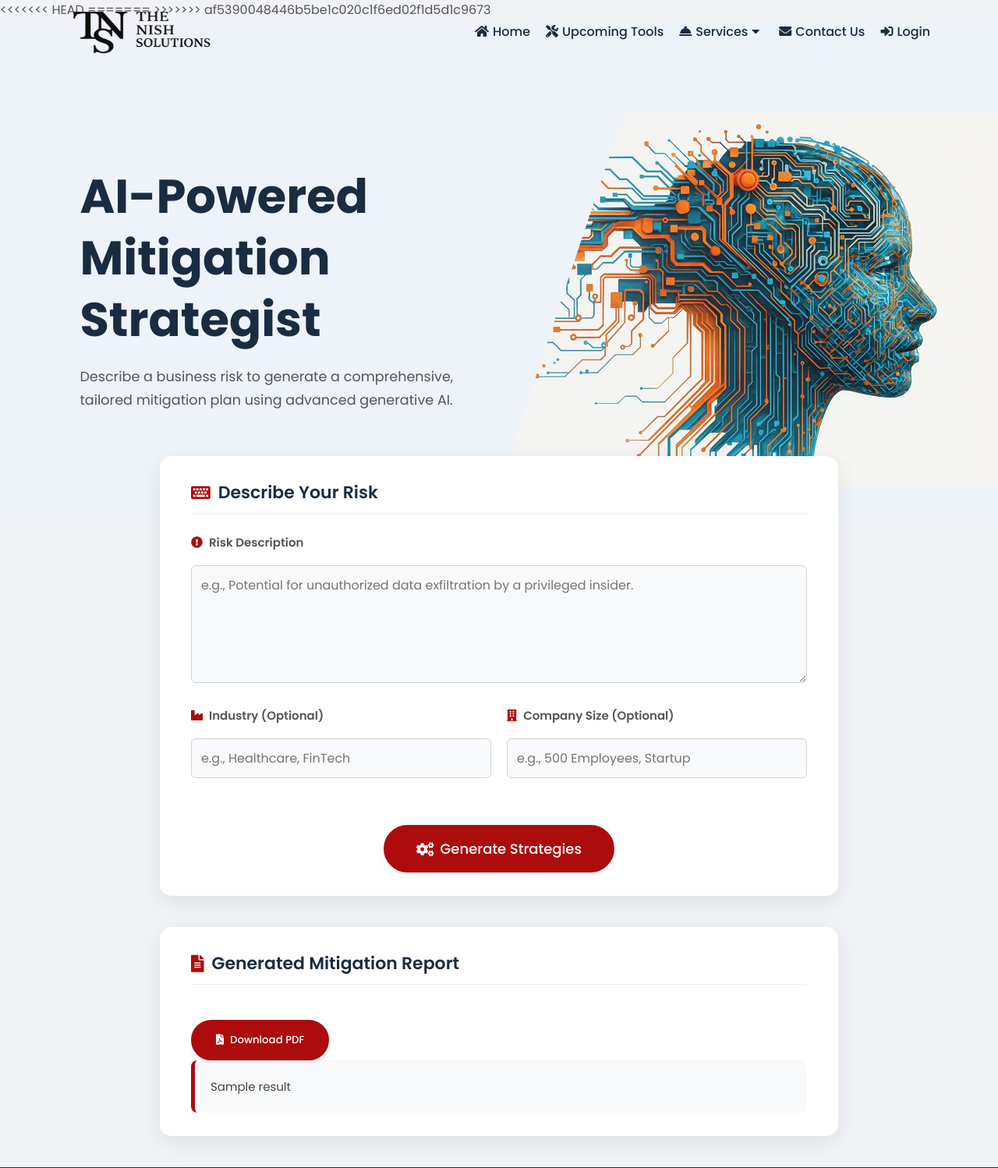
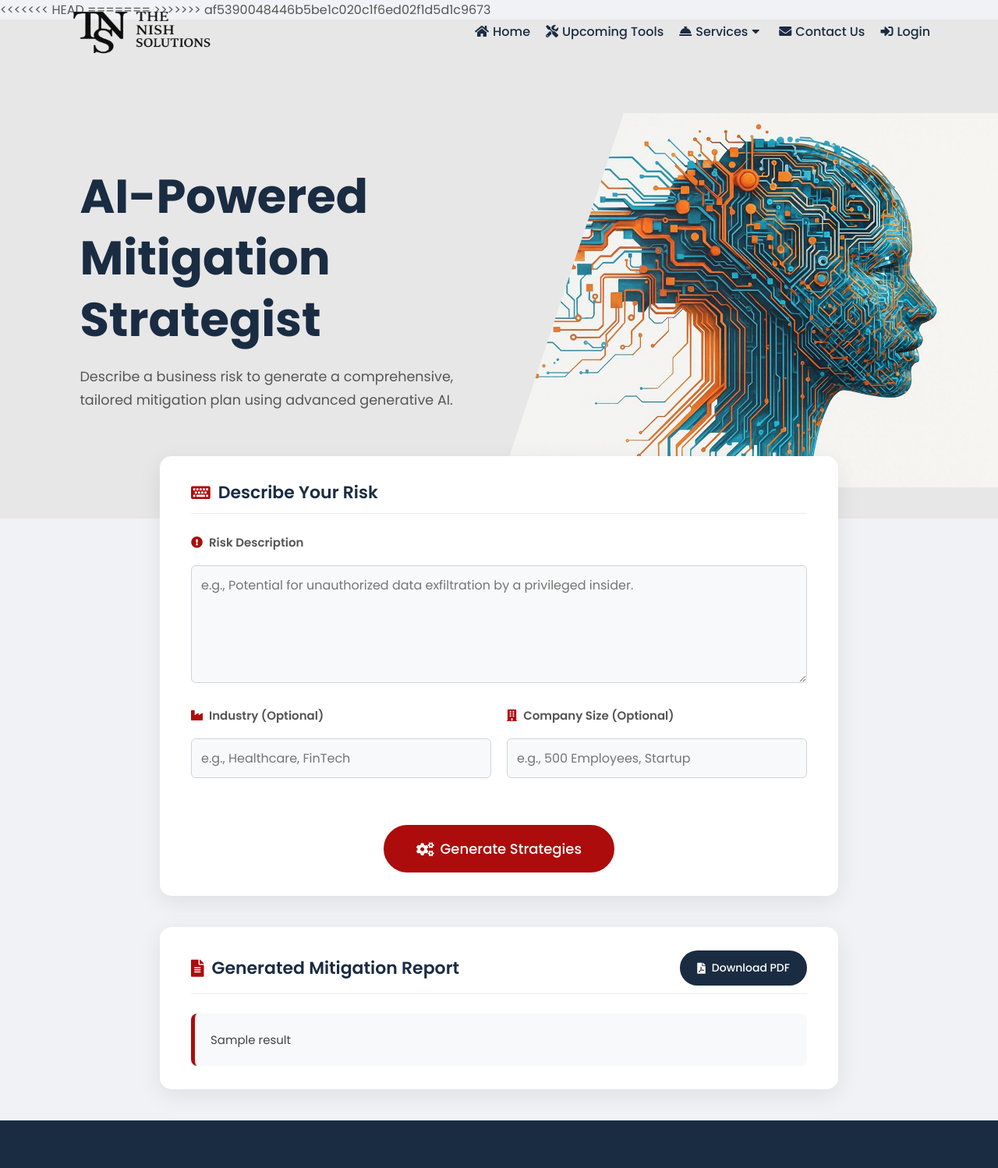
Before and after one commit to thenishsolutions/nish-solutions-flask, a Flask app: template templates/mitigation_tool.html in a window 1280 px wide. Shown: the top 1498 px of the page at 78% size. Run offline with Flask 3, Linux system fonts and the light colour scheme; the template is opened without the code that fills it: most values are stand-ins (such as "Sample title", 1, 10 or a date in 2020); some libraries are stand-ins or nearby versions.

Commit message:
Update style.css

```diff
--- a/static/css/style.css
+++ b/static/css/style.css
@@ -54,7 +54,7 @@
     min-height: 100vh;
     display: flex;
     flex-direction: column;
-    background-color: #eef2f9; /* Fallback background */
+    background-color: hsla(0, 0%, 90%, 0.863); /* Fallback background */
 }
 
 .hero-container {
@@ -366,6 +366,74 @@
     margin-bottom: 3px;
 }
 
+/* ADD these new styles to your existing style.css file */
+/* It's best to place them within or after the "Mitigation Tool" section */
+
+.card-header-flex {
+    display: flex;
+    justify-content: space-between;
+    align-items: center;
+    margin-bottom: 25px;
+    padding-bottom: 10px;
+    border-bottom: 1px solid var(--border-color);
+    flex-wrap: wrap; /* Allow wrapping on small screens */
+    gap: 15px;
+}
+
+.card-header-flex .card-title {
+    margin-bottom: 0;
+    padding-bottom: 0;
+    border-bottom: none;
+    flex-grow: 1; /* Allow title to take up space */
+}
+
+.btn-download {
+    padding: 10px 20px;
+    font-size: 14px;
+    margin: 0; /* Override default button margin */
+    background-color: var(--dark-blue);
+    border-color: var(--dark-blue);
+    flex-shrink: 0; /* Prevent button from shrinking */
+}
+
+.btn-download:hover {
+    background-color: #2c4463;
+    border-color: #2c4463;
+}
+
+.btn-download:disabled {
+    background-color: #6c757d;
+    border-color: #6c757d;
+    cursor: not-allowed;
+}
+
+/* UPDATE this existing class */
+.results-content {
+    /* The 'white-space' property is no longer needed as <br> tags handle line breaks */
+    word-wrap: break-word;
+    line-height: 1.8;
+    color: #444;
+    font-family: 'Poppins', sans-serif;
+    font-size: 15px;
+    background-color: #f8f9fa;
+    padding: 20px;
+    border-radius: 8px;
+    border-left: 5px solid var(--primary-color);
+}
+
+/* ADD this new style for better readability of the report */
+.results-content strong {
+    color: var(--dark-blue);
+    font-weight: 600;
+    display: block;
+    margin-top: 1em;
+    margin-bottom: 0.5em;
+}
+
+.results-content br {
+    line-height: 1.5; /* Adjust spacing between lines */
+}
+
 /* --- Mitigation Tool & Other Tool Pages --- */
 .tool-page-body #header {
     min-height: 60vh; /* Shorter header for tool/service pages */
```
